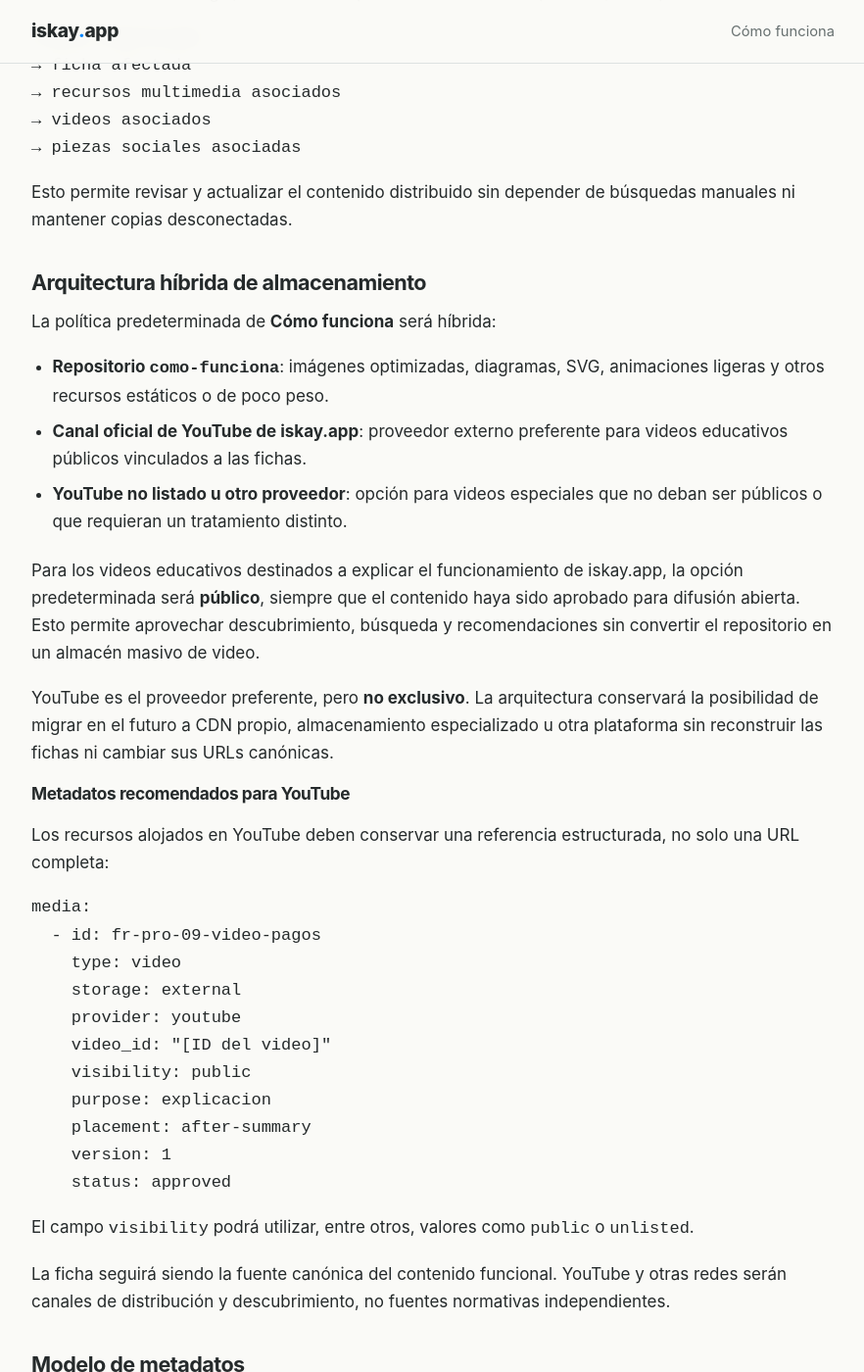
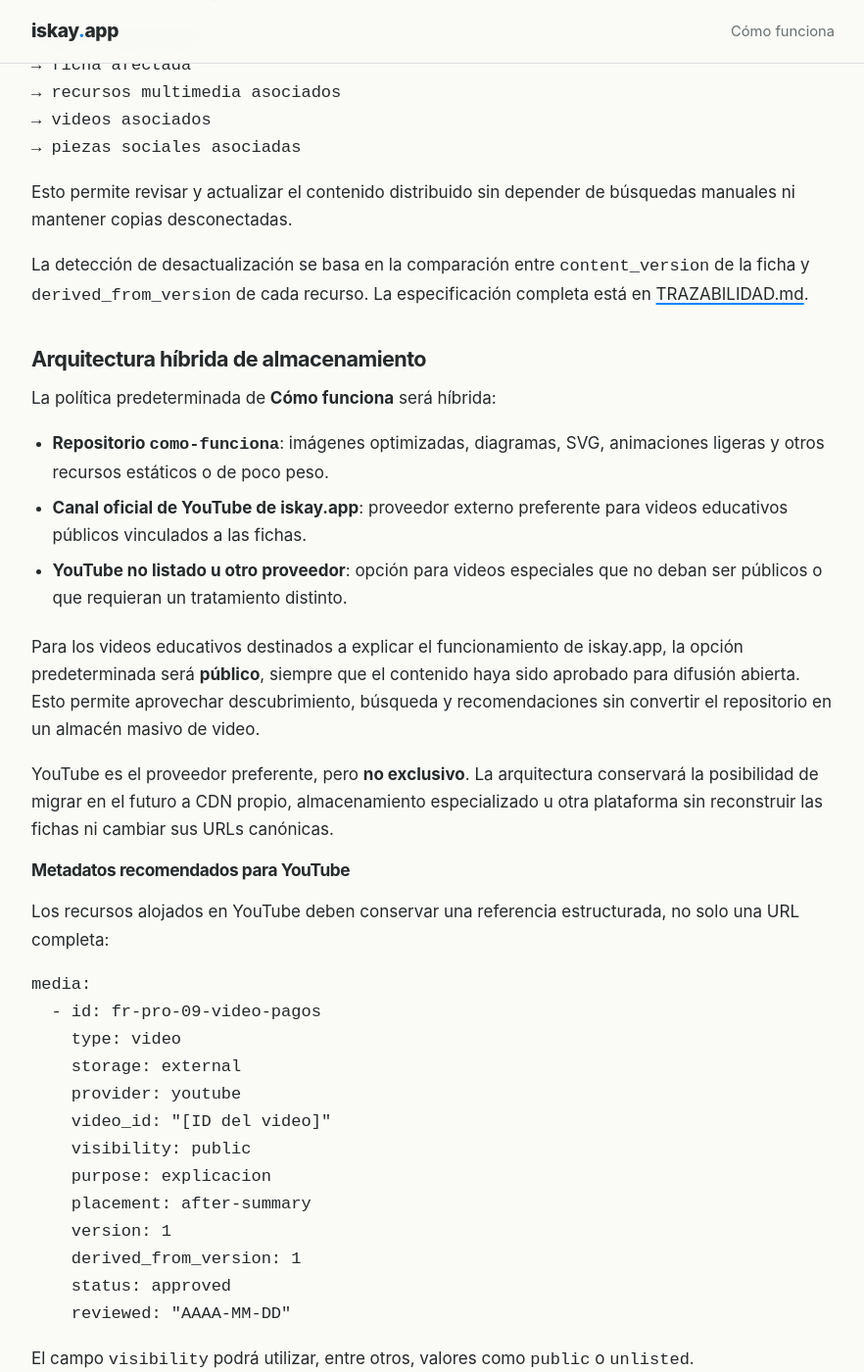
Before and after one commit to iskayApp/como-funciona, a Jekyll site: the page built from MULTIMEDIA.md, in a window 1280 px wide and 1400 px high, scrolled down 4883 px. Shown: the whole window at 98% size, without its empty margins (198-1080 px from the left). Built offline with Jekyll 4.4.1, drawn with Linux system fonts in a browser that asks for light colours; our own code applies the rules of GitHub Pages for plain Markdown files; some of the changed text lies outside the part shown.

Commit message:
docs: link media metadata to canonical content versions

````diff
--- a/MULTIMEDIA.md
+++ b/MULTIMEDIA.md
@@ -165,6 +165,8 @@ Fuente modificada
 
 Esto permite revisar y actualizar el contenido distribuido sin depender de búsquedas manuales ni mantener copias desconectadas.
 
+La detección de desactualización se basa en la comparación entre `content_version` de la ficha y `derived_from_version` de cada recurso. La especificación completa está en [TRAZABILIDAD.md](./TRAZABILIDAD.md).
+
 ## Arquitectura híbrida de almacenamiento
 
 La política predeterminada de **Cómo funciona** será híbrida:
@@ -192,7 +194,9 @@ media:
     purpose: explicacion
     placement: after-summary
     version: 1
+    derived_from_version: 1
     status: approved
+    reviewed: "AAAA-MM-DD"
 ```
 
 El campo `visibility` podrá utilizar, entre otros, valores como `public` o `unlisted`.
@@ -216,8 +220,10 @@ media:
     caption: Colaboradores requeridos según el rango de financiamiento.
     placement: after-summary
     version: 1
+    derived_from_version: 1
     source: guia-fr
     status: approved
+    reviewed: "AAAA-MM-DD"
 ```
 
 Ejemplo de recurso externo:
@@ -249,8 +255,10 @@ media:
 | `caption` | Texto visible opcional asociado al recurso. |
 | `placement` | Ubicación lógica dentro de la ficha. |
 | `version` | Versión del recurso. |
+| `derived_from_version` | Versión de la ficha canónica utilizada para producir o revisar el recurso. |
 | `source` | Fuente funcional o editorial que respalda su contenido. |
 | `status` | Estado editorial del recurso. |
+| `reviewed` | Fecha de última revisión del recurso. |
 
 Cada tipo podrá incorporar propiedades específicas adicionales sin alterar estos campos comunes.
 
````
